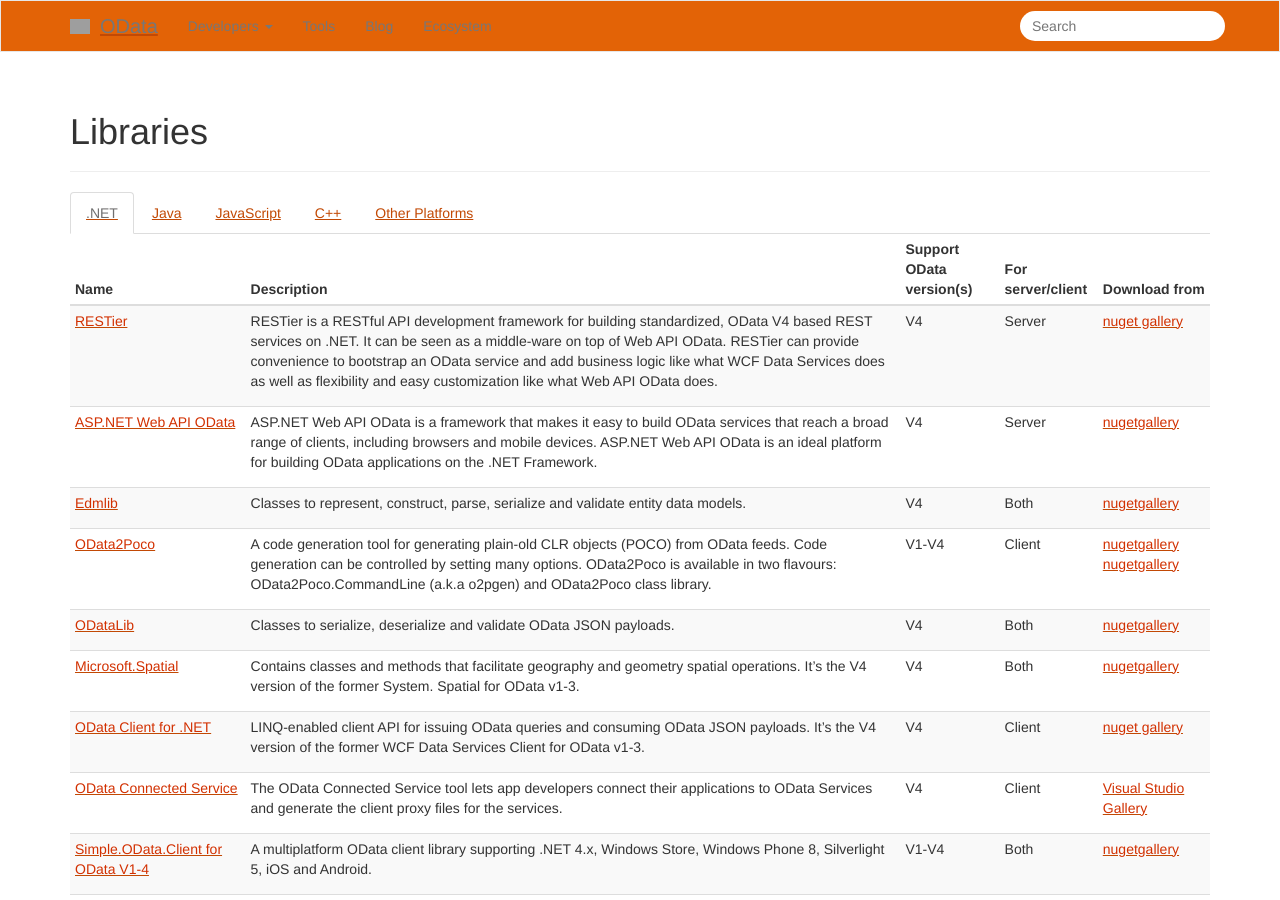
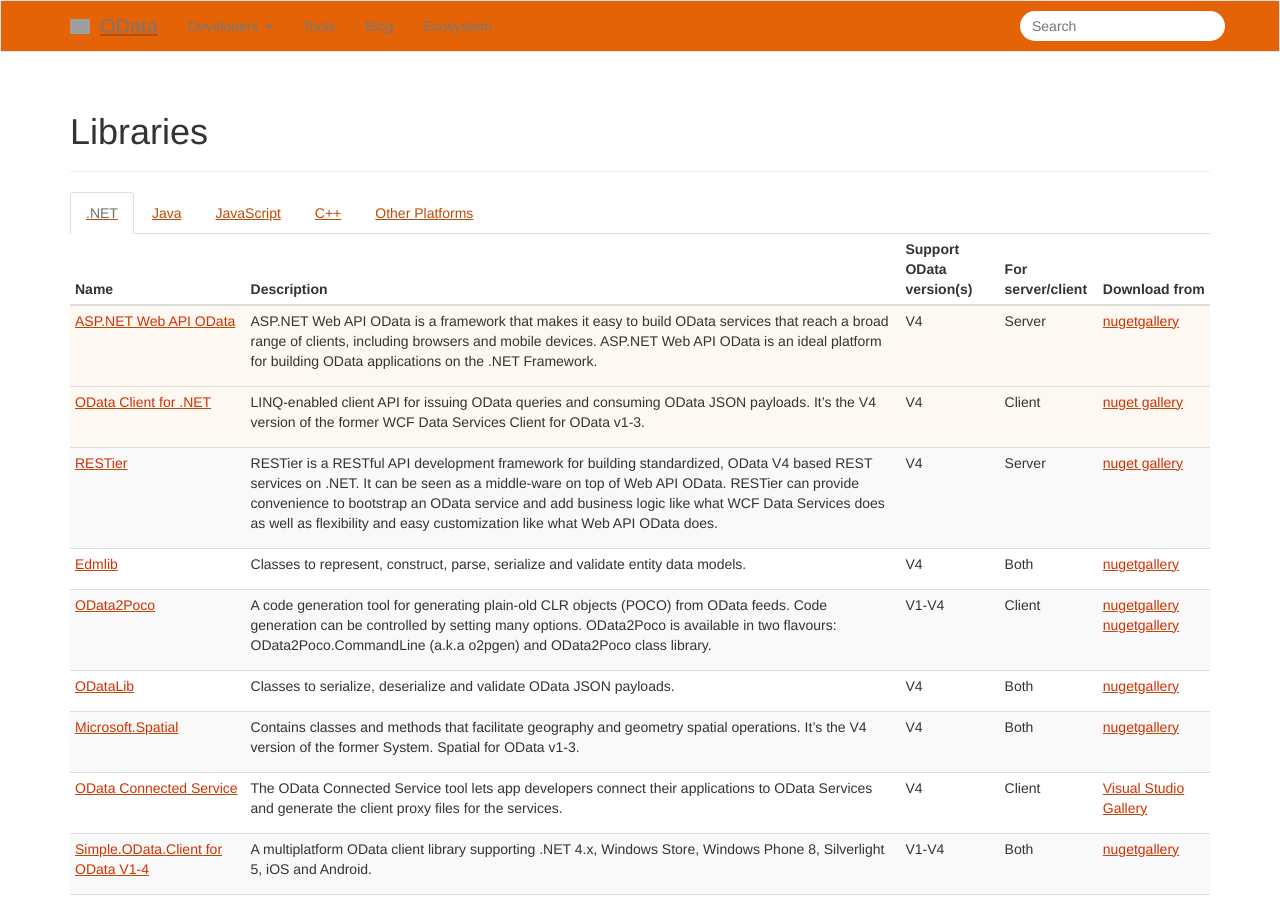
Before and after one commit to OData/odataorg.github.io, a Jekyll site: the page built from pages/libraries.html, in a window 1280 px wide and 900 px high. Built offline with Jekyll 4.4.1, drawn with Linux system fonts in a browser that asks for light colours; nearby versions of some CDN libraries; library files that are not in the unit come from our copies; a style sheet for code colours, icons or effects is not loaded.

Commit message:
featured .net libraries in table

```diff
--- a/pages/libraries.html
+++ b/pages/libraries.html
@@ -35,8 +35,29 @@
                   </tr>
               </thead>
               <tbody>
-                  {% assign nets = site.libraries | where: "category", "net" | sort: "rownumber", 'first' | reverse %}
-                  {% for net in nets %}
+                  {% assign featuredNets = site.libraries | where: "category", "net" | where: "featured", "true" | sort: "rownumber", 'first' | reverse %}
+                  {% for net in featuredNets %}
+                  <tr class="featured">
+                      <td>
+                          {% if net.link %}
+                          <a href={{net.link}}>{{net.name}}</a>
+                          {% else %}
+                          {{net.name}}
+                          {% endif %}
+                      </td>
+                      <td>{{net.content | markdownify}}</td>
+                      <td>{{net.version}}</td>
+                      <td>{{net.object}}</td>
+                      <td>
+                          {% for download in net.downloads %}
+                          {% if download.source != net.downloads[0].source %},&nbsp{% endif %}
+                          <a href={{download.link}} target="_blank">{{download.source}}</a>
+                          {% endfor %}
+                      </td>
+                  </tr>
+                  {% endfor %}
+                  {% assign regularNets = site.libraries | where: "category", "net" | where: "featured", not "true" | sort: "rownumber", 'first' | reverse %}
+                  {% for net in regularNets %}
                   <tr>
                       <td>
                           {% if net.link %}
```
